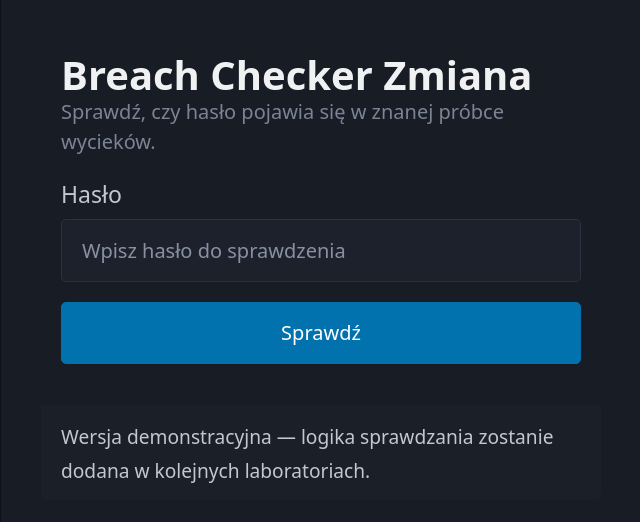
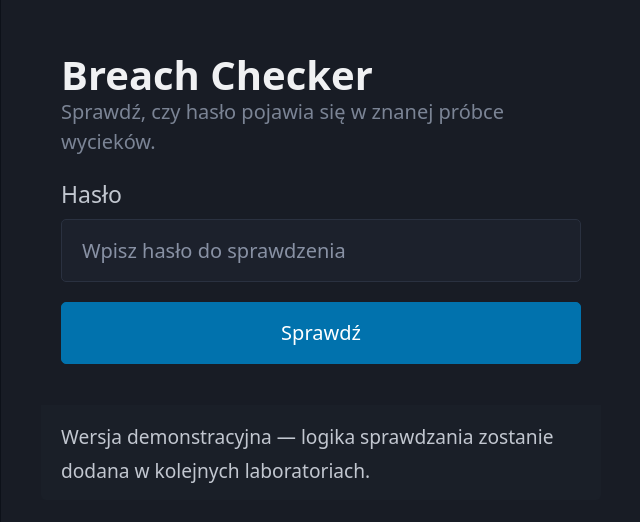
Before and after one commit to mSzortyka05/breach-checker, a plain HTML site: page frontend/index.html in a window 1280 px wide. Shown: the part 124-646 px from the top of the page, without its empty margins (319-959 px from the left). Drawn offline with nearby package versions, Linux system fonts and the light colour scheme.

```diff
--- a/frontend/index.html
+++ b/frontend/index.html
@@ -11,7 +11,7 @@
   <main class="container">
     <article>
       <hgroup>
-        <h1>Breach Checker Zmiana</h1>
+        <h1>Breach Checker</h1>
         <p>Sprawdź, czy hasło pojawia się w znanej próbce wycieków.</p>
       </hgroup>
 
```
Also changed, not shown: 2 other files.
